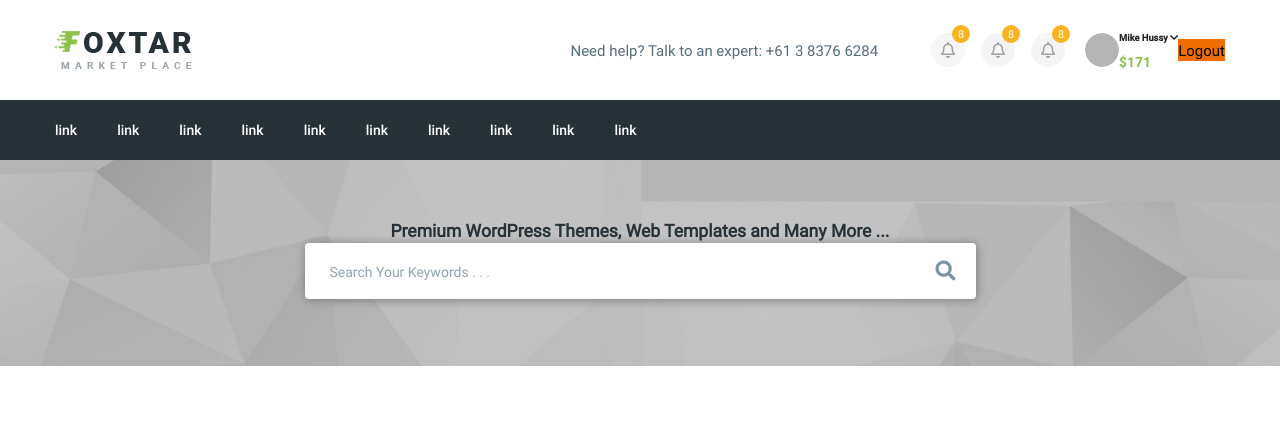
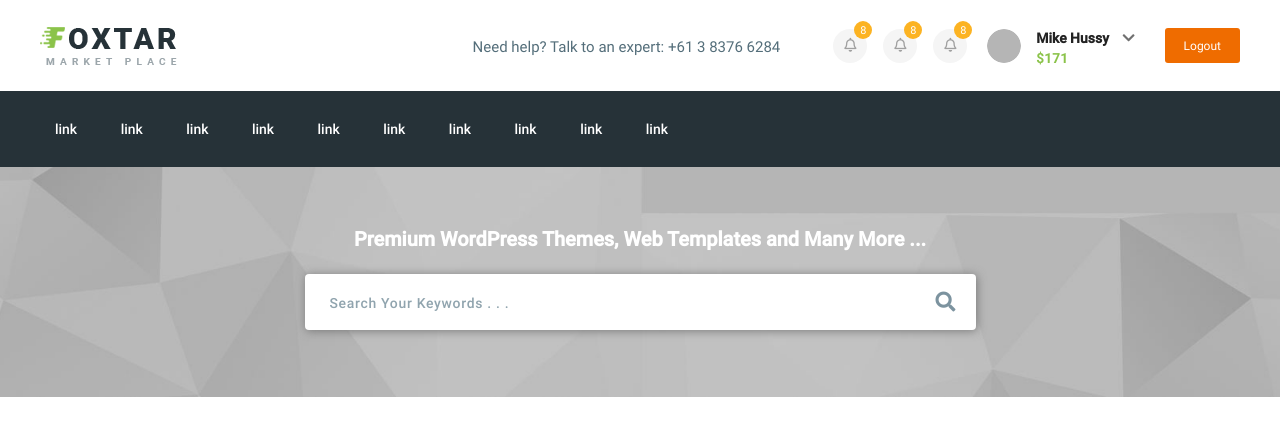
Before and after one commit to coolinich/Internet-Shop-CSS-Gulp, a website: page app/all-items.html in a window 1280 px wide. Drawn offline with nearby package versions, Linux system fonts and the light colour scheme; files whose address does not match are found by name.

Commit message:
styles for header, bottom header, logout button

```diff
--- a/app/css/style.css
+++ b/app/css/style.css
@@ -36,33 +36,13 @@
 	outline: none;
 }
 
-html {
-    font-size: 15px;
-}
-
-body {
-    margin: 0;
-    color: #263238;
-    font-family: 'robotoregular', Helvetica, sans-serif;
-}
-
 a{
 	color: inherit;
 	text-decoration: none;
 }
-a:hover, a:active{
+
+a:active{
 	text-decoration: none;
-}
-ul{
-	list-style: none;
-}
-img {
-	max-width: 100%;
-}
-button {
-	outline: none;
-	border: none;
-	cursor: pointer;
 }
 
 textarea {
@@ -111,11 +91,27 @@ textarea {
 .text-center {
     text-align: center;
 }
+
+.logout-btn {
+    display: inline-block;
+    text-align: center;
+    vertical-align: middle;
+    border: 1px solid transparent;
+    color: #fff;
+    padding: 0 18px;
+    font-size: .8rem;
+    line-height: 2.2rem;
+    -webkit-border-radius: 3px;
+       -moz-border-radius: 3px;
+            border-radius: 3px;
+}
+
+
+
 /*===== Custom styles start =====*/
 /* header start */
 .top-header {
-    padding-top: 26px;
-    padding-bottom: 26px;
+    padding: 26px 0;
 }
 
 .need-help span {
@@ -131,8 +127,8 @@ textarea {
     margin-left: 53px;
 }
 
-.user-controls .dropdown-item i {
-    font-size: 1.07rem;
+.user-controls .logout-btn {
+    margin-left: 30px;
 }
 
 .dropdown-item + .dropdown-item {
@@ -143,7 +139,7 @@ textarea {
     width: 34px;
     height: 34px;
     color: #a0a0a0;
-    font-size: .875rem;
+    font-size: .93rem;
     -webkit-border-radius: 50%;
        -moz-border-radius: 50%;
             border-radius: 50%;
@@ -153,12 +149,23 @@ textarea {
 
 .user-info-wrap {
     font-size: .93rem;
-    line-height: 1.6rem;
+    line-height: 1rem;
+    margin-left: 15px;
 }
+
+.user-info-wrap i {
+    margin-left: 10px;
+    /* font-size: 1.07rem; */
+    color: #707070;
+}
+
+
 
 .user-dropdown-control h6 {
     font-family: 'robotomedium', Helvetica, sans-serif;
     color: #222;
+    font-size: .93rem;
+    line-height: 1.6rem;
 }
 
 .user-dropdown-control span {
@@ -175,6 +182,7 @@ textarea {
             border-radius: 50%;
     font-size: .73rem;
     color: #fff;
+    /* font-family: "opensans semibold", Helvetica, sans-serif; */
     top: -8px;
     right: -5px;
     text-align: center;
@@ -196,29 +204,12 @@ textarea {
     color: #fff;
     font-size: .93rem;
     line-height: 2rem;
-    height: 60px;
-    display: -webkit-box;
-    display: -webkit-flex;
-    display: -moz-box;
-    display: -ms-flexbox;
-    display: flex;
-    -webkit-box-pack: start;
-    -webkit-justify-content: flex-start;
-       -moz-box-pack: start;
-        -ms-flex-pack: start;
-            justify-content: flex-start;
-    -webkit-box-align: center;
-    -webkit-align-items: center;
-       -moz-box-align: center;
-        -ms-flex-align: center;
-            align-items: center;
+    padding: 23px 0;
 }
 
 .bottom-header .header-nav a + a {
     margin-left: 40px;
 }
-
-
 
 /* header end */
 /* inner start */
@@ -227,6 +218,16 @@ textarea {
     padding-bottom: 67px;
     background: url("../img/small-inner-bg.jpg") no-repeat center / cover;
 }
+
+
+.inner h3.inner-subtitle {
+    color: #fff;
+    font-size: 1.33rem;
+    line-height: 2rem;
+    margin-bottom: 20px;
+    font-family: 'robotomedium', Helvetica, sans-serif;
+}
+
 .search-wrap {
     max-width: 671px;
     margin: 0 auto;
@@ -244,8 +245,10 @@ textarea {
             box-shadow: 1px 1px 10px rgba(100, 100, 100, .75);
     padding-left: 25px;
     padding-right: 50px;
-    font-size: 14px;
-    color: #90a4ae;
+    font-size: .93rem;
+    line-height: 2rem;
+    letter-spacing: .05em;
+    font-family: 'robotomedium', Helvetica, sans-serif;
 }
 .search-input::-webkit-input-placeholder { color: #90a4ae; }
 .search-input::-moz-placeholder          { color: #90a4ae; } /* Firefox 19+ */
@@ -255,7 +258,7 @@ textarea {
 .search-input-btn {
     background-color: transparent;
     color: #7c939f;
-    font-size: 20px;
+    font-size: 1.33rem;
     position: absolute;
     right: 20px;
     top: 50%;
--- a/src/css/style.css
+++ b/src/css/style.css
@@ -34,33 +34,13 @@
 	outline: none;
 }
 
-html {
-    font-size: 15px;
-}
-
-body {
-    margin: 0;
-    color: #263238;
-    font-family: 'robotoregular', Helvetica, sans-serif;
-}
-
 a{
 	color: inherit;
 	text-decoration: none;
 }
-a:hover, a:active{
+
+a:active{
 	text-decoration: none;
-}
-ul{
-	list-style: none;
-}
-img {
-	max-width: 100%;
-}
-button {
-	outline: none;
-	border: none;
-	cursor: pointer;
 }
 
 textarea {
@@ -109,11 +89,25 @@ textarea {
 .text-center {
     text-align: center;
 }
+
+.logout-btn {
+    display: inline-block;
+    text-align: center;
+    vertical-align: middle;
+    border: 1px solid transparent;
+    color: #fff;
+    padding: 0 18px;
+    font-size: .8rem;
+    line-height: 2.2rem;
+    border-radius: 3px;
+}
+
+
+
 /*===== Custom styles start =====*/
 /* header start */
 .top-header {
-    padding-top: 26px;
-    padding-bottom: 26px;
+    padding: 26px 0;
 }
 
 .need-help span {
@@ -129,8 +123,8 @@ textarea {
     margin-left: 53px;
 }
 
-.user-controls .dropdown-item i {
-    font-size: 1.07rem;
+.user-controls .logout-btn {
+    margin-left: 30px;
 }
 
 .dropdown-item + .dropdown-item {
@@ -141,7 +135,7 @@ textarea {
     width: 34px;
     height: 34px;
     color: #a0a0a0;
-    font-size: .875rem;
+    font-size: .93rem;
     -webkit-border-radius: 50%;
        -moz-border-radius: 50%;
             border-radius: 50%;
@@ -151,12 +145,23 @@ textarea {
 
 .user-info-wrap {
     font-size: .93rem;
-    line-height: 1.6rem;
+    line-height: 1rem;
+    margin-left: 15px;
 }
+
+.user-info-wrap i {
+    margin-left: 10px;
+    /* font-size: 1.07rem; */
+    color: #707070;
+}
+
+
 
 .user-dropdown-control h6 {
     font-family: 'robotomedium', Helvetica, sans-serif;
     color: #222;
+    font-size: .93rem;
+    line-height: 1.6rem;
 }
 
 .user-dropdown-control span {
@@ -173,6 +178,7 @@ textarea {
             border-radius: 50%;
     font-size: .73rem;
     color: #fff;
+    /* font-family: "opensans semibold", Helvetica, sans-serif; */
     top: -8px;
     right: -5px;
     text-align: center;
@@ -194,17 +200,12 @@ textarea {
     color: #fff;
     font-size: .93rem;
     line-height: 2rem;
-    height: 60px;
-    display: flex;
-    justify-content: flex-start;
-    align-items: center;
+    padding: 23px 0;
 }
 
 .bottom-header .header-nav a + a {
     margin-left: 40px;
 }
-
-
 
 /* header end */
 /* inner start */
@@ -213,6 +214,16 @@ textarea {
     padding-bottom: 67px;
     background: url("../img/small-inner-bg.jpg") no-repeat center / cover;
 }
+
+
+.inner h3.inner-subtitle {
+    color: #fff;
+    font-size: 1.33rem;
+    line-height: 2rem;
+    margin-bottom: 20px;
+    font-family: 'robotomedium', Helvetica, sans-serif;
+}
+
 .search-wrap {
     max-width: 671px;
     margin: 0 auto;
@@ -230,8 +241,10 @@ textarea {
             box-shadow: 1px 1px 10px rgba(100, 100, 100, .75);
     padding-left: 25px;
     padding-right: 50px;
-    font-size: 14px;
-    color: #90a4ae;
+    font-size: .93rem;
+    line-height: 2rem;
+    letter-spacing: .05em;
+    font-family: 'robotomedium', Helvetica, sans-serif;
 }
 .search-input::-webkit-input-placeholder { color: #90a4ae; }
 .search-input::-moz-placeholder          { color: #90a4ae; } /* Firefox 19+ */
@@ -241,7 +254,7 @@ textarea {
 .search-input-btn {
     background-color: transparent;
     color: #7c939f;
-    font-size: 20px;
+    font-size: 1.33rem;
     position: absolute;
     right: 20px;
     top: 50%;
```
Also changed, not shown: src/index.html (+2 -2 lines), app/css/bootstrap-reboot.css, app/css/style.min.css, src/css/bootstrap-reboot.css.
